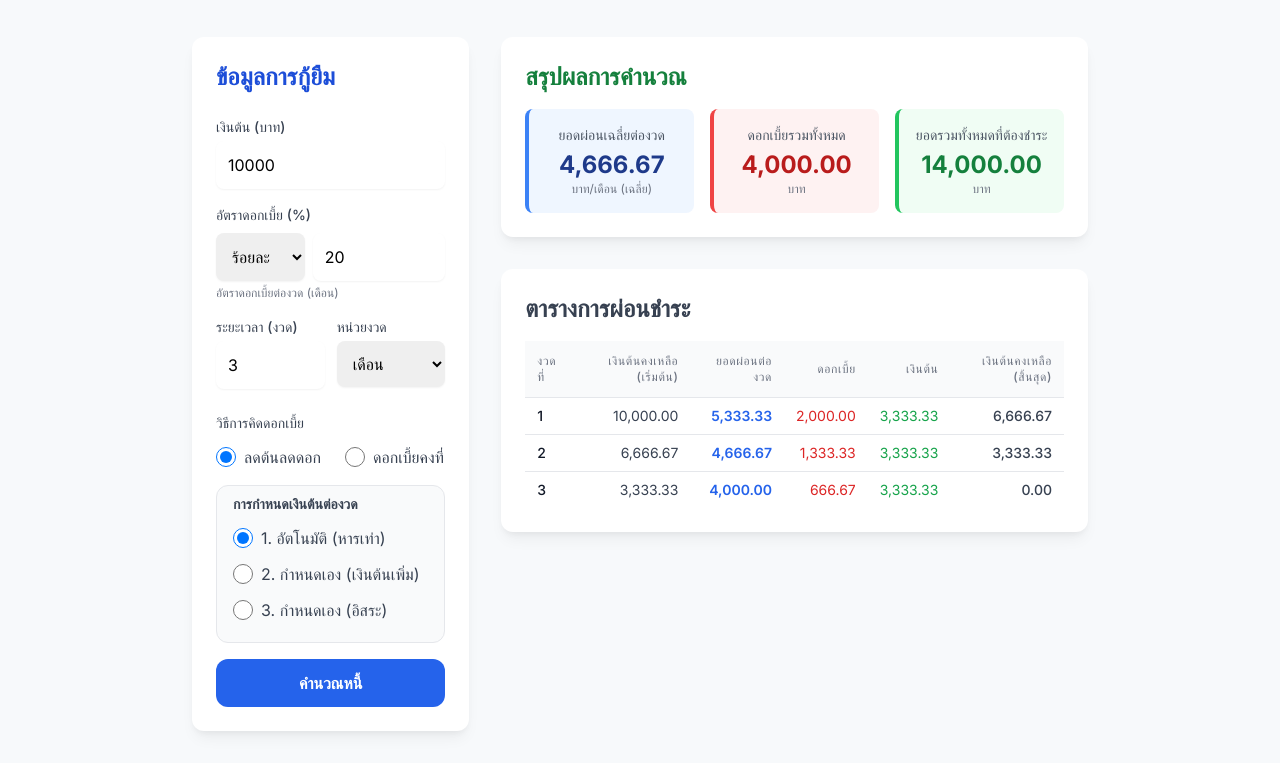
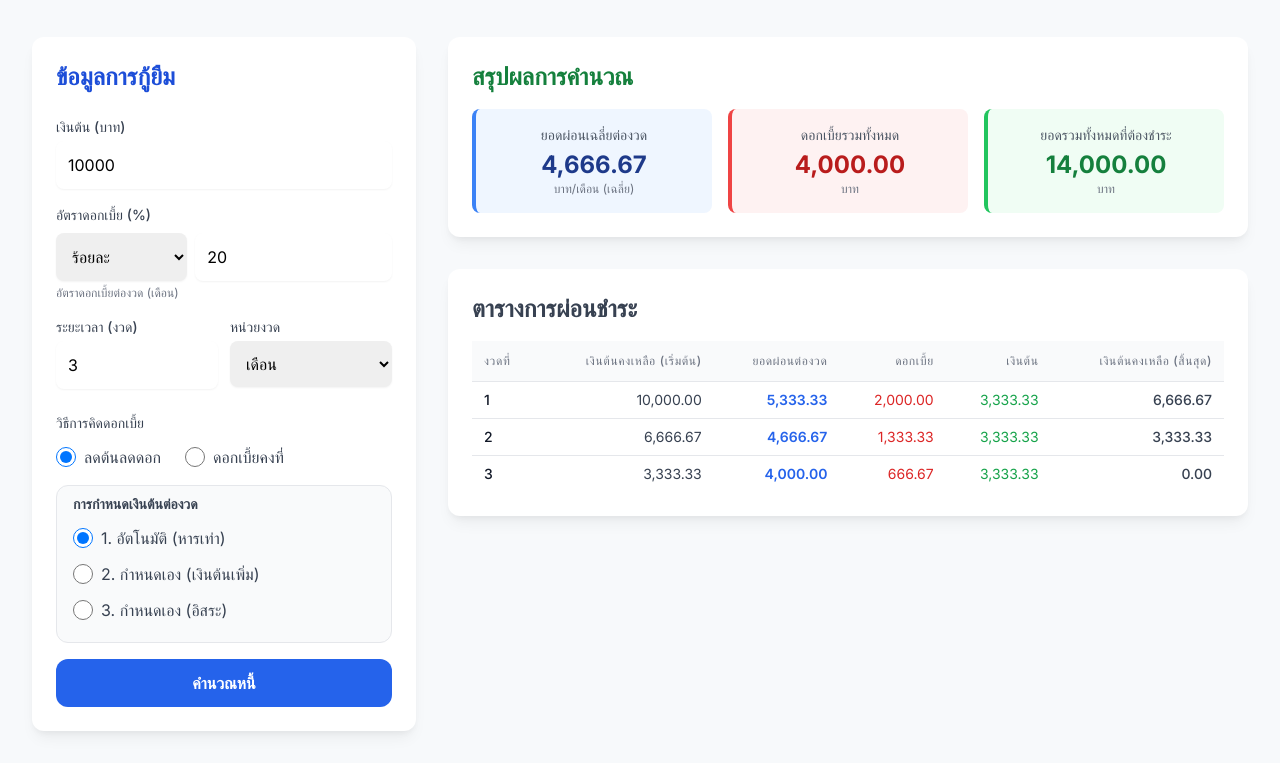
Before and after one commit to chakkapansrpw/debt_calculator, a plain HTML site: page index.html in a window 1280 px wide. Shown: the part 111-874 px from the top of the page. Drawn offline with nearby package versions, Linux system fonts and the light colour scheme.

Commit message:
Update index.html

```diff
--- a/index.html
+++ b/index.html
@@ -30,7 +30,7 @@
 </head>
 <body class="p-4 md:p-8">
 
-    <div class="max-w-4xl mx-auto">
+    <div class="">
         <header class="text-center mb-10">
             <h1 class="text-4xl font-extrabold text-blue-800 mb-2">เครื่องมือคำนวณหนี้อเนกประสงค์</h1>
             <p class="text-lg text-gray-600">คำนวณได้ทั้งหนี้ในระบบและนอกระบบอย่างยืดหยุ่น</p>
```
